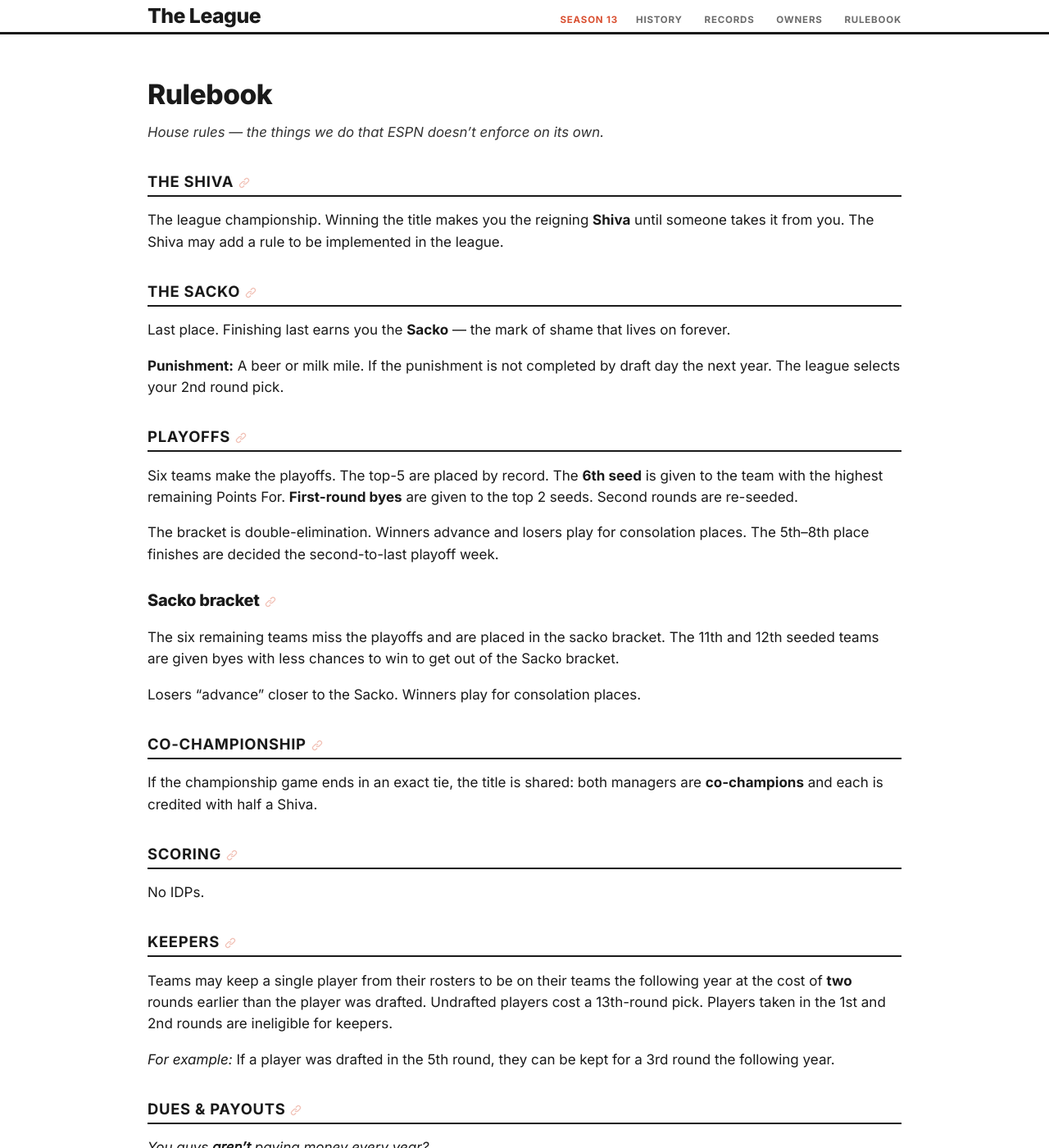
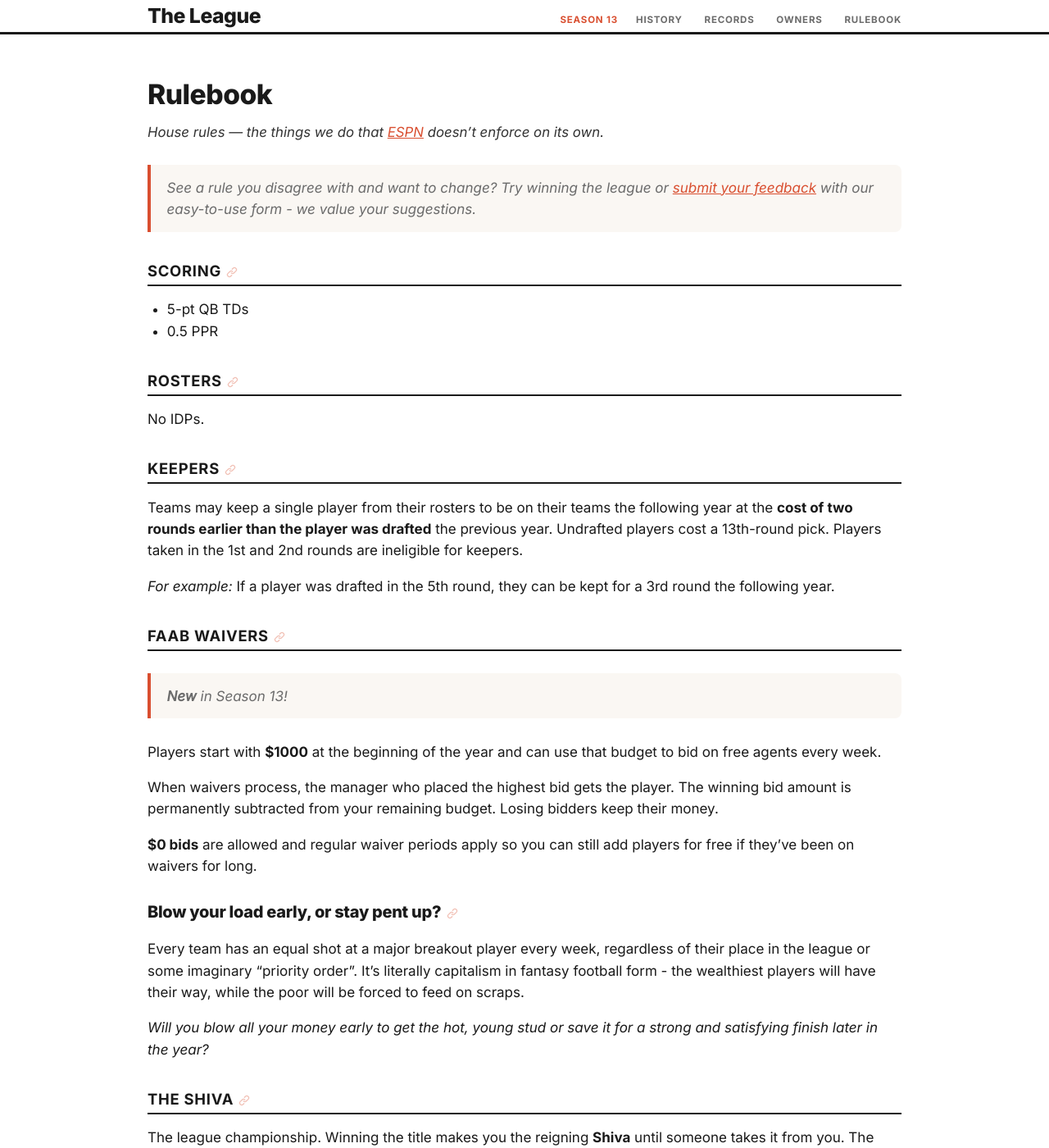
Before and after one commit to dillondrenzek/no-love-in-the-league, a Jekyll site: the page built from docs/rulebook/index.md, in a window 1280 px wide and 1400 px high. Shown: the whole window at 82% size. Built offline with Jekyll 4.4.1, drawn with Linux system fonts in a browser that asks for light colours.

Commit message:
feature: add faab waivers rulebook entry (#13)

```diff
--- a/docs/rulebook/index.md
+++ b/docs/rulebook/index.md
@@ -6,7 +6,40 @@
 
 <!-- Hand-written. Edit this file directly — no data file or build step needed. -->
 
-_House rules — the things we do that ESPN doesn't enforce on its own._
+_House rules — the things we do that [ESPN](https://fantasy.espn.com/football/league/settings?leagueId=236302&seasonId=2026&view=summary) doesn't enforce on its own._
+
+> See a rule you disagree with and want to change? Try winning the league or [submit your feedback](/feedback) with our easy-to-use form - we value your suggestions.
+
+## Scoring
+
+- 5-pt QB TDs
+- 0.5 PPR
+
+## Rosters
+
+No IDPs.
+
+## Keepers
+
+Teams may keep a single player from their rosters to be on their teams the following year at the **cost of two rounds earlier than the player was drafted** the previous year. Undrafted players cost a 13th-round pick. Players taken in the 1st and 2nd rounds are ineligible for keepers.
+
+_For example:_ If a player was drafted in the 5th round, they can be kept for a 3rd round the following year.
+
+## FAAB Waivers
+
+> **New** in Season 13!
+
+Players start with **$1000** at the beginning of the year and can use that budget to bid on free agents every week.
+
+When waivers process, the manager who placed the highest bid gets the player. The winning bid amount is permanently subtracted from your remaining budget. Losing bidders keep their money.
+
+**$0 bids** are allowed and regular waiver periods apply so you can still add players for free if they've been on waivers for long.
+
+### Blow your load early, or stay pent up?
+
+Every team has an equal shot at a major breakout player every week, regardless of their place in the league or some imaginary "priority order". It's literally capitalism in fantasy football form - the wealthiest players will have their way, while the poor will be forced to feed on scraps.
+
+_Will you blow all your money early to get the hot, young stud or save it for a strong and satisfying finish later in the year?_
 
 ## The Shiva
 
```
Also changed, not shown: other parts of docs/rulebook/index.md (+0 -10 lines).
